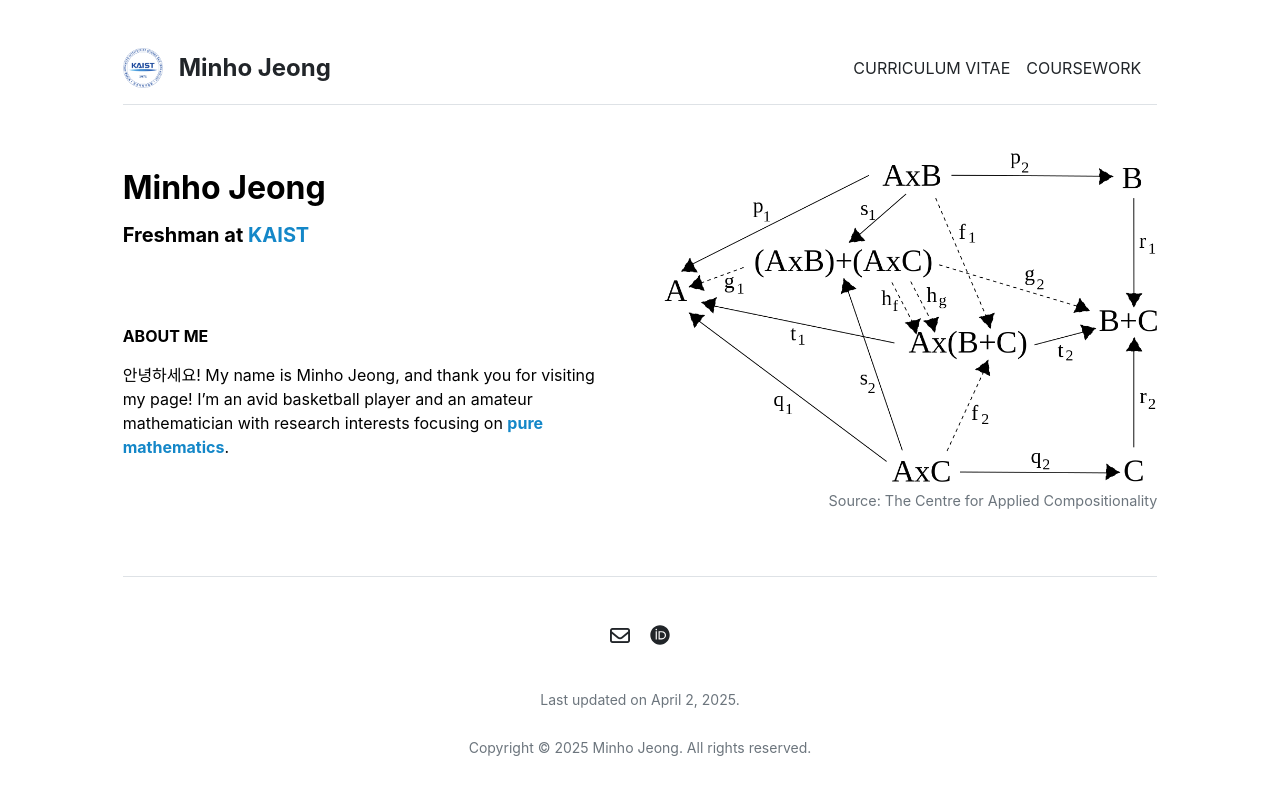
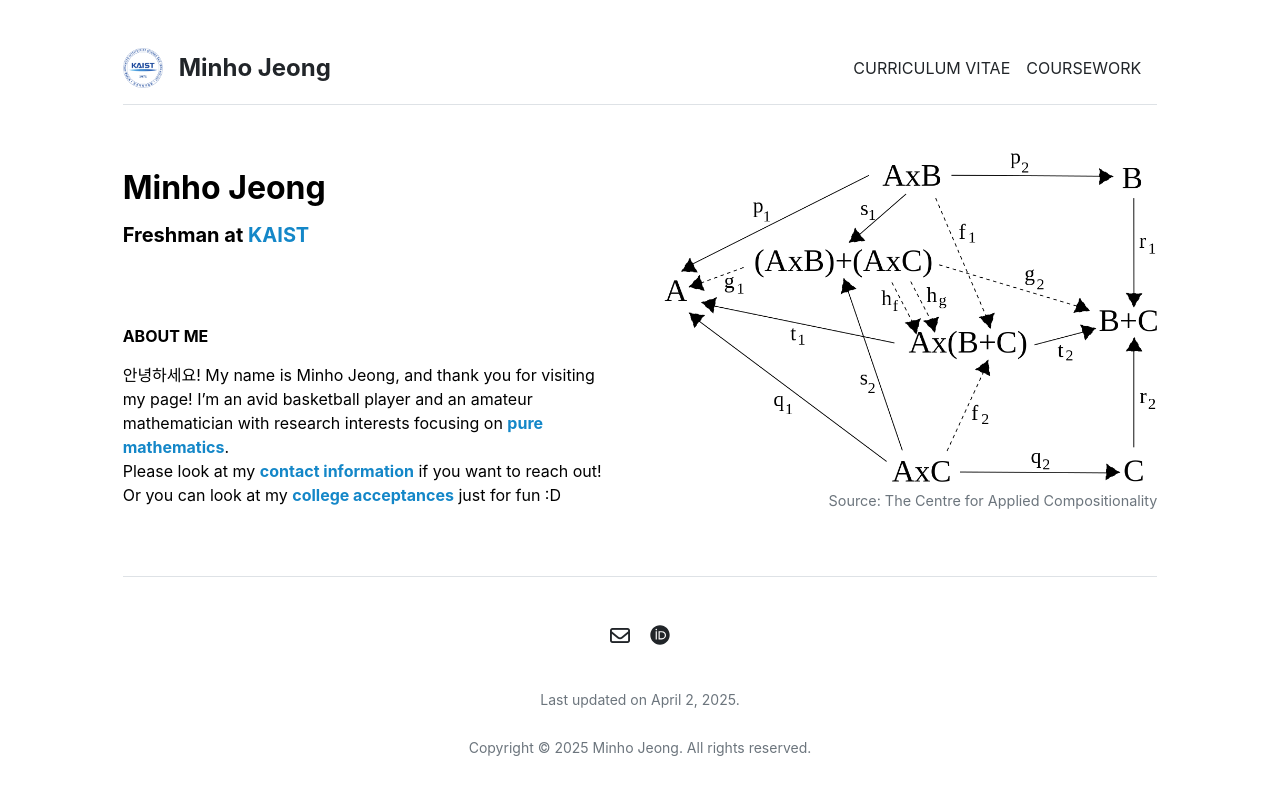
Before and after one commit to mino-jeong/mino-jeong.github.io, a Jekyll site: the page built from index.md, in a window 1280 px wide. Shown: the top 795 px of the page. Built offline with Jekyll 4.4.1, drawn with Linux system fonts in a browser that asks for light colours.

Commit message:
Update index.md

```diff
--- a/index.md
+++ b/index.md
@@ -6,3 +6,7 @@ title: "Home"
 <p><br></p>
 <p style="line-height:1.2"><strong>ABOUT ME</strong></p>
 안녕하세요! My name is Minho Jeong, and thank you for visiting my page! I'm an avid basketball player and an amateur mathematician with research interests focusing on <strong><a href="https://imgs.xkcd.com/comics/purity.png" style="text-decoration-line: none"><font color="#1487C8">pure mathematics</font></a></strong>.
+<br>
+Please look at my <strong><a href="https://mino-jeong.github.io/contact" style="text-decoration-line: none"><font color="#1487C8">contact information</font></a></strong> if you want to reach out!
+<br>
+Or you can look at my <strong><a href="https://mino-jeong.github.io/acceptances" style="text-decoration-line: none"><font color="#1487C8">college acceptances</font></a></strong> just for fun :D
```
